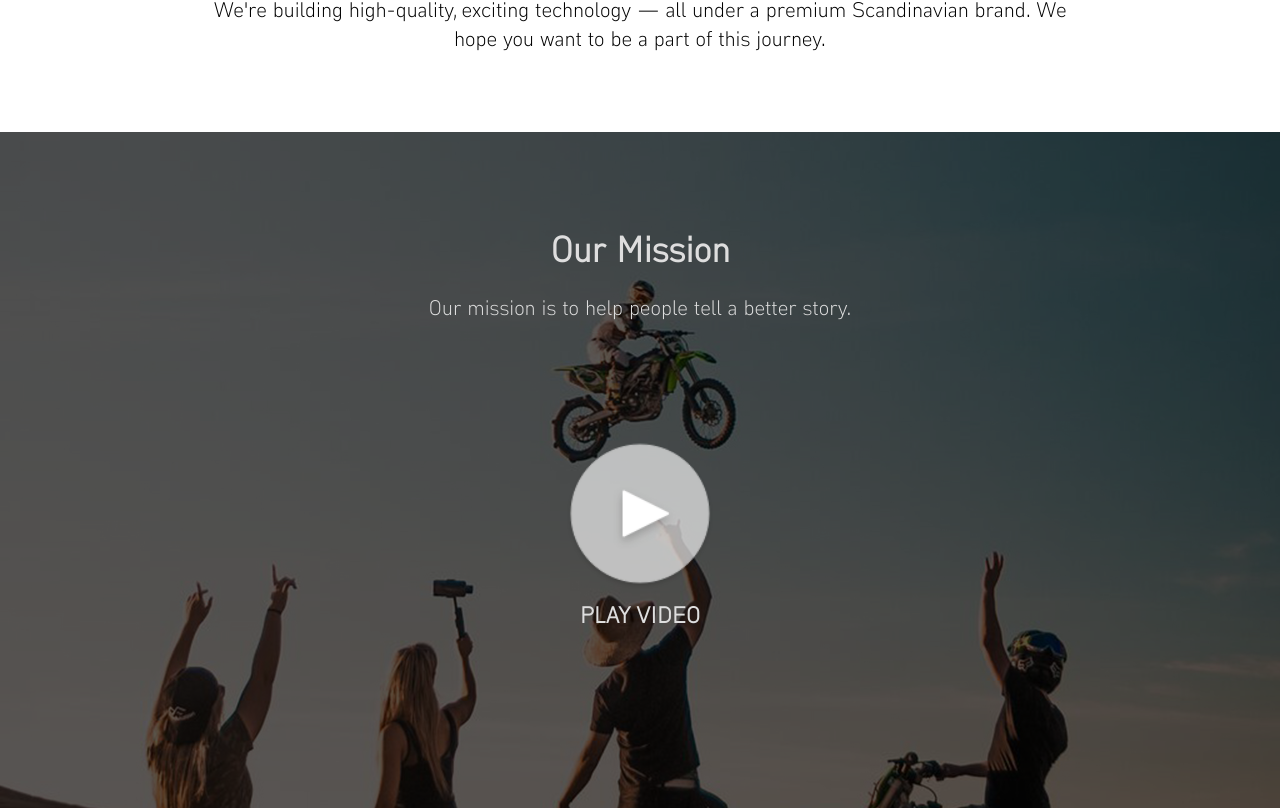
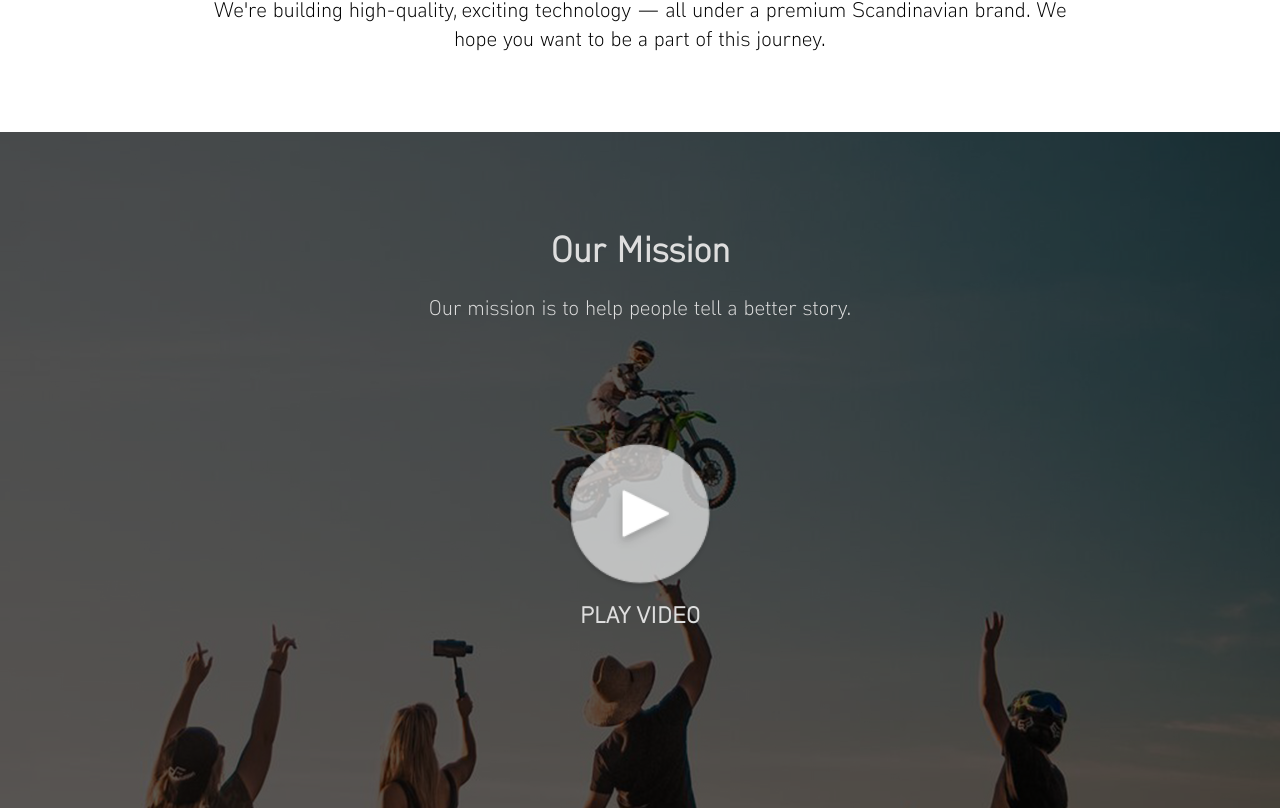
Before and after one commit to Blubtastic/flowMotion, a React (Create React App) app in the folder flowmotion/: page /#/ in a window 1280 px wide. Shown: the part 1012-1820 px from the top of the page. Built offline with nearby package versions, Linux system fonts and the light colour scheme.

Commit message:
favicon + title

```diff
--- a/flowmotion/public/index.html
+++ b/flowmotion/public/index.html
@@ -19,7 +19,7 @@
       work correctly both with client-side routing and a non-root public URL.
       Learn how to configure a non-root public URL by running `npm run build`.
     -->
-    <title>React App</title>
+    <title>FlowMotion</title>
   </head>
   <body>
     <noscript>
--- a/flowmotion/src/components/Home/index.js
+++ b/flowmotion/src/components/Home/index.js
@@ -95,7 +95,7 @@ export default class Home extends Component {
 
         {/* Mission / Video section */}
         <div>
-          <Cover image={"mission.jpg"} top={"-380px"} height={"780px"} Component={this.missionCoverContent()}/>
+          <Cover image={"mission.jpg"} top={"-320px"} height={"740px"} Component={this.missionCoverContent()}/>
         </div>
 
         {/*
```
Also changed, not shown: 1 other file (tests, documents, lock files or other folders).
